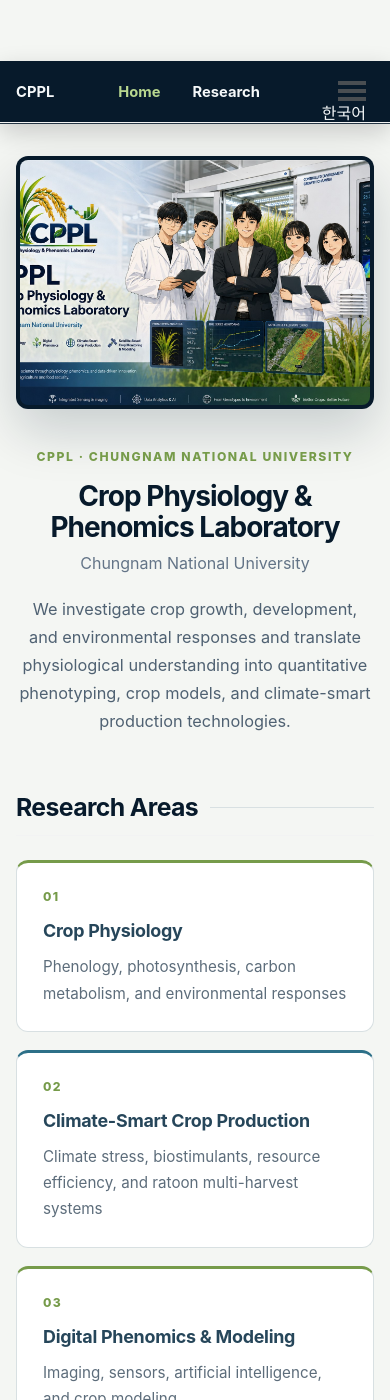
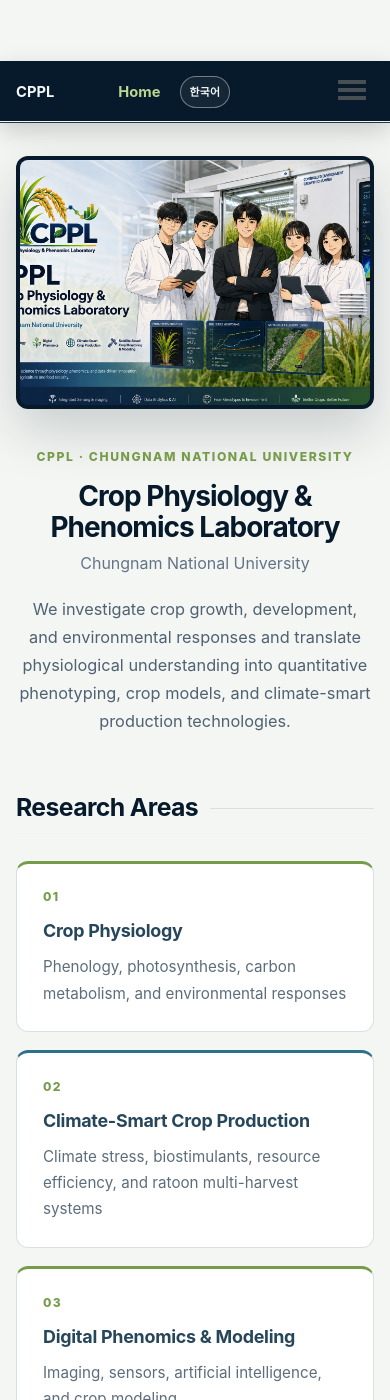
Before and after one commit to HYEONSEOKLEE-Prof/hyeonseoklee-prof.github.io, a Jekyll site: the page built from _pages/about.md, in a window 390 px wide and 1400 px high. Built offline with Jekyll 4.4.1, drawn with Linux system fonts in a browser that asks for light colours; a script bundle is joined from its source files by our own code; library files that are not in the unit come from our copies.

Commit message:
Style the English-Korean language toggle

```diff
--- a/assets/css/cppl-polish.css
+++ b/assets/css/cppl-polish.css
@@ -994,3 +994,50 @@
     color:#f5f8f9 !important;
   }
 }
+
+
+/* English-Korean language toggle · 2026-08-17 */
+.greedy-nav .masthead__language-item {
+  display:flex;
+  align-items:center;
+  background:transparent !important;
+}
+.greedy-nav .cppl-lang-toggle {
+  position:relative;
+  display:inline-flex;
+  align-items:center;
+  justify-content:center;
+  align-self:center;
+  min-width:3.5rem;
+  height:2rem;
+  margin:.35rem 0 .35rem .45rem;
+  padding:.2rem .72rem;
+  border:1px solid rgba(255,255,255,.4);
+  border-radius:999px;
+  background:rgba(255,255,255,.06) !important;
+  color:#f5f8f9 !important;
+  font-family:inherit;
+  font-size:.72rem;
+  font-weight:800;
+  line-height:1;
+  letter-spacing:.02em;
+  cursor:pointer;
+}
+.greedy-nav .cppl-lang-toggle:hover,
+.greedy-nav .cppl-lang-toggle:focus {
+  border-color:#b8d78f;
+  background:rgba(184,215,143,.12) !important;
+  color:#d9edbd !important;
+}
+.greedy-nav .cppl-lang-toggle:focus-visible {
+  outline:3px solid #b8d78f;
+  outline-offset:2px;
+}
+@media (max-width:700px) {
+  .greedy-nav .cppl-lang-toggle {
+    min-width:3rem;
+    margin-left:.2rem;
+    padding:.2rem .55rem;
+    font-size:.68rem;
+  }
+}
```
